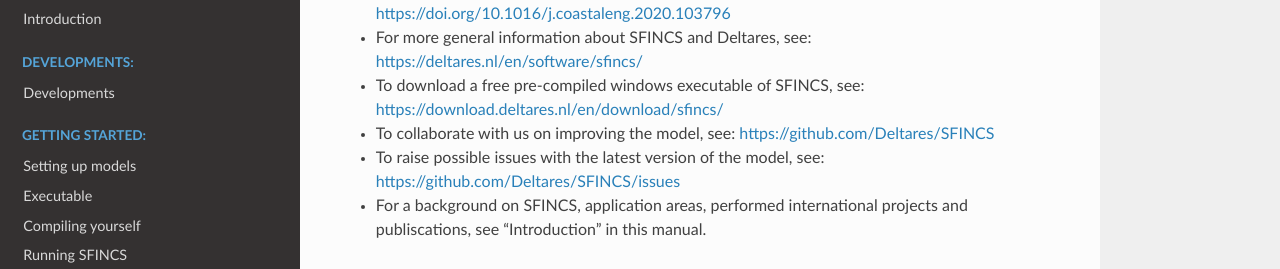
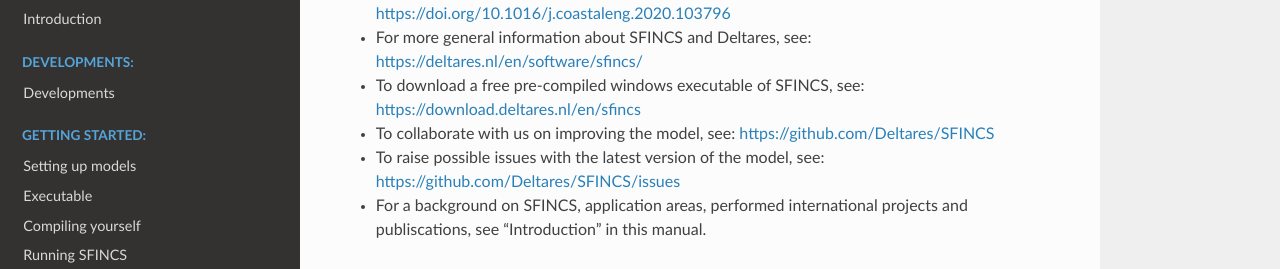
Before and after one commit to Deltares/SFINCS, a Sphinx documentation site: the page built from docs/index.rst, in a window 1280 px wide and 900 px high, scrolled down 708 px. Shown: the part 158-427 px from the top of the window. Built offline with Sphinx 7.4.7 and the Read the Docs theme 2.0.0, drawn with Linux system fonts in a browser that asks for light colours; some of the changed lines change nothing that is shown.

Commit message:
Update index.rst

```diff
--- a/docs/index.rst
+++ b/docs/index.rst
@@ -27,7 +27,7 @@
 
 * For more general information about SFINCS and Deltares, see: https://deltares.nl/en/software/sfincs/
 
-* To download a free pre-compiled windows executable of SFINCS, see: https://download.deltares.nl/en/download/sfincs/
+* To download a free pre-compiled windows executable of SFINCS, see: https://download.deltares.nl/en/sfincs
 
 * To collaborate with us on improving the model, see: https://github.com/Deltares/SFINCS
 
```
